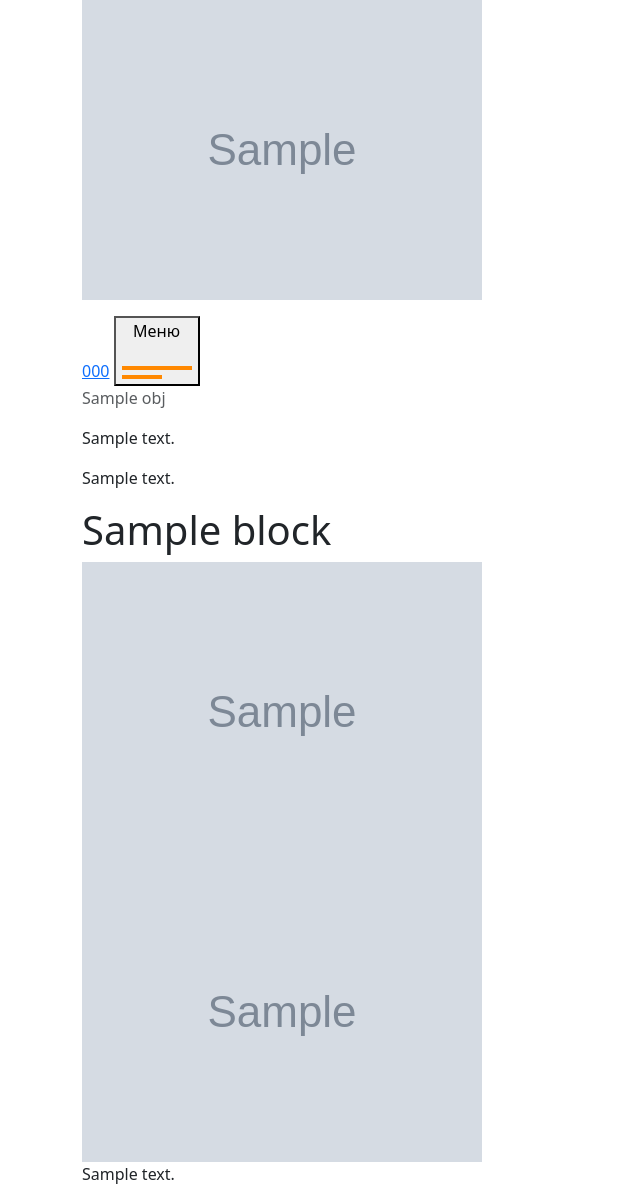
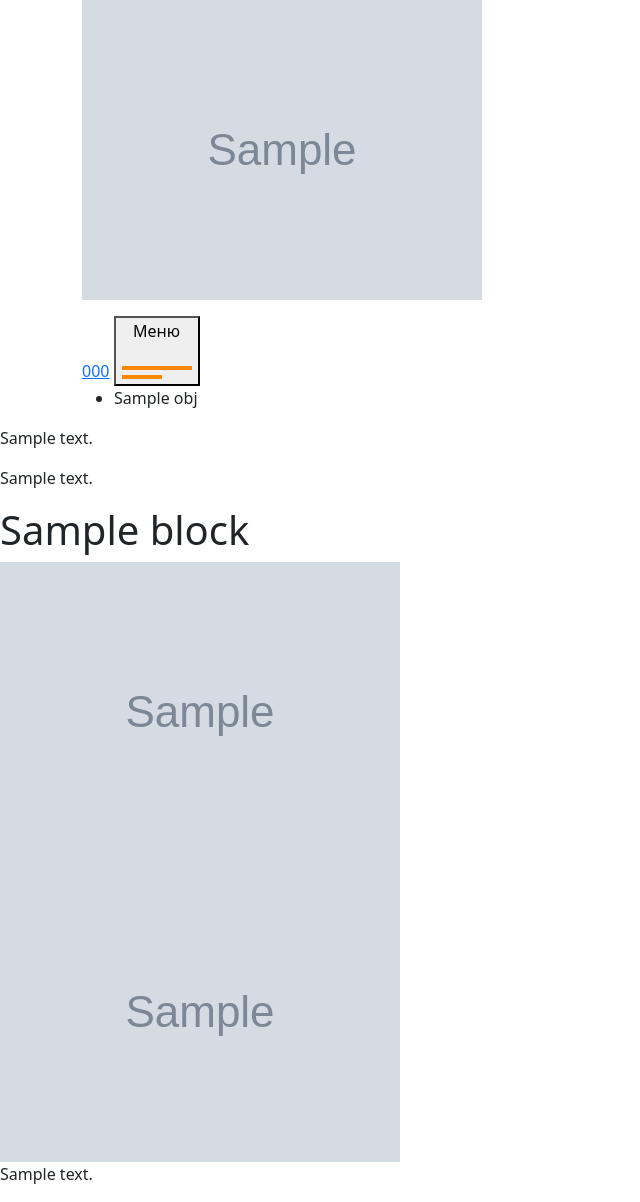
Before and after one commit to MaxxZahar/Group3Project01, a Django app: template frontend/templates/pages/home.html in a window 1280 px wide. Shown: the whole page, without its empty margins (0-640 px from the left). Run offline with Django 3.2, Linux system fonts and the light colour scheme; the template is opened without the code that fills it: most values are stand-ins (such as "Sample title", 1, 10 or a date in 2020); grey boxes marked "Sample" are stand-in pictures; some libraries are stand-ins or nearby versions.

Commit message:
breadcrumbs

```diff
--- a/frontend/templates/base.html
+++ b/frontend/templates/base.html
@@ -11,7 +11,7 @@
 {% include 'garpix_page/admin_toolbar.html' %}
 {% include 'include/header.html' %}
 
-<main class="container">
+<main class="main">
     {% block content %}
     {% endblock %}
 </main>
--- a/frontend/templates/include/breadcrumb.html
+++ b/frontend/templates/include/breadcrumb.html
@@ -1,12 +1,11 @@
-
-<nav aria-label="breadcrumb">
-    <ol class="breadcrumb">
-        {% for obj in object.get_breadcrumbs %}
-            {% if forloop.last %}
-                <li class="breadcrumb-item active" aria-current="page">{{ obj.title }}</li>
-            {% else %}
-                <li class="breadcrumb-item"><a href="{{ obj.get_absolute_url }}">{{ obj.title }}</a></li>
-            {% endif %}
-        {% endfor %}
-    </ol>
-</nav>
+<ul class="main-banner__text_breadcrumbs">
+    {% for obj in object.get_breadcrumbs %}
+        {% if forloop.last %}
+            <li class="main-banner__text_breadcrumbs_item">{{ obj.title }}</li>
+        {% else %}
+            <li class="main-banner__text_breadcrumbs_item">
+                <a href="{{ obj.get_absolute_url }}" class="main-banner__text_breadcrumbs_item-link">{{ obj.title }}</a>
+            </li>
+        {% endif %}
+    {% endfor %}
+</ul>
--- a/frontend/templates/include/top_block.html
+++ b/frontend/templates/include/top_block.html
@@ -1,4 +1,9 @@
-<section>
+<section class="main-banner">
+    <div class="main-banner__text container">
+        <h2 class="visually-hidden">Баннер</h2>
+        {% include 'include/breadcrumb.html' %}
+    </div>
+
     <p>{{top_block.top_left_text}}</p>
     <p>{{top_block.top_right_text}}</p>
     <h1>{{top_block.title}}</h1>
--- a/frontend/templates/pages/home.html
+++ b/frontend/templates/pages/home.html
@@ -1,8 +1,6 @@
 {% extends 'base.html' %}
 
 {% block content %}
-
-{% include 'include/breadcrumb.html' %}
-
+<h1 class="visually-hidden">Образовательная платформа ILA EdTech</h1>
 {% include 'include/top_block.html' %}
 {% endblock %}
```
